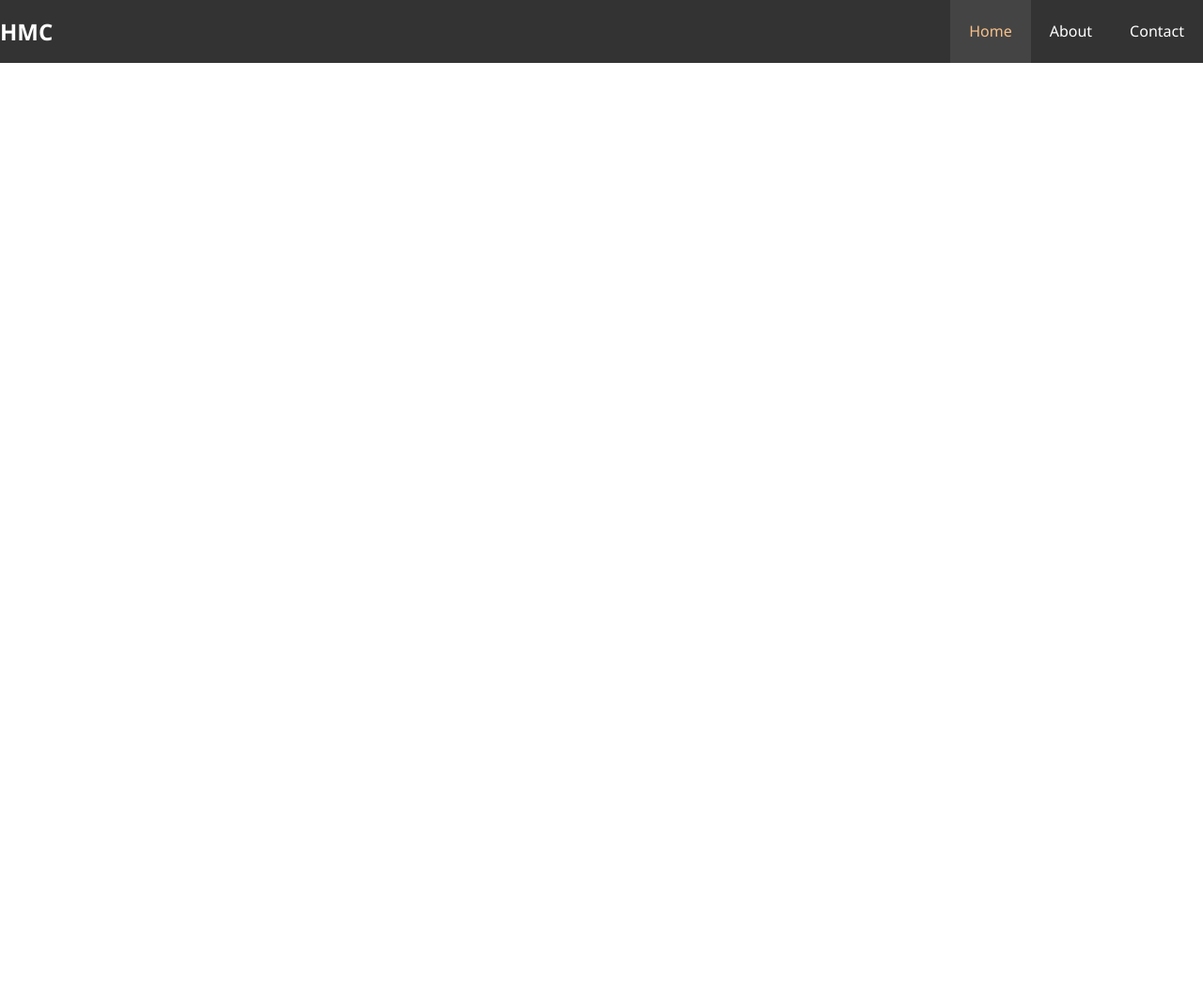
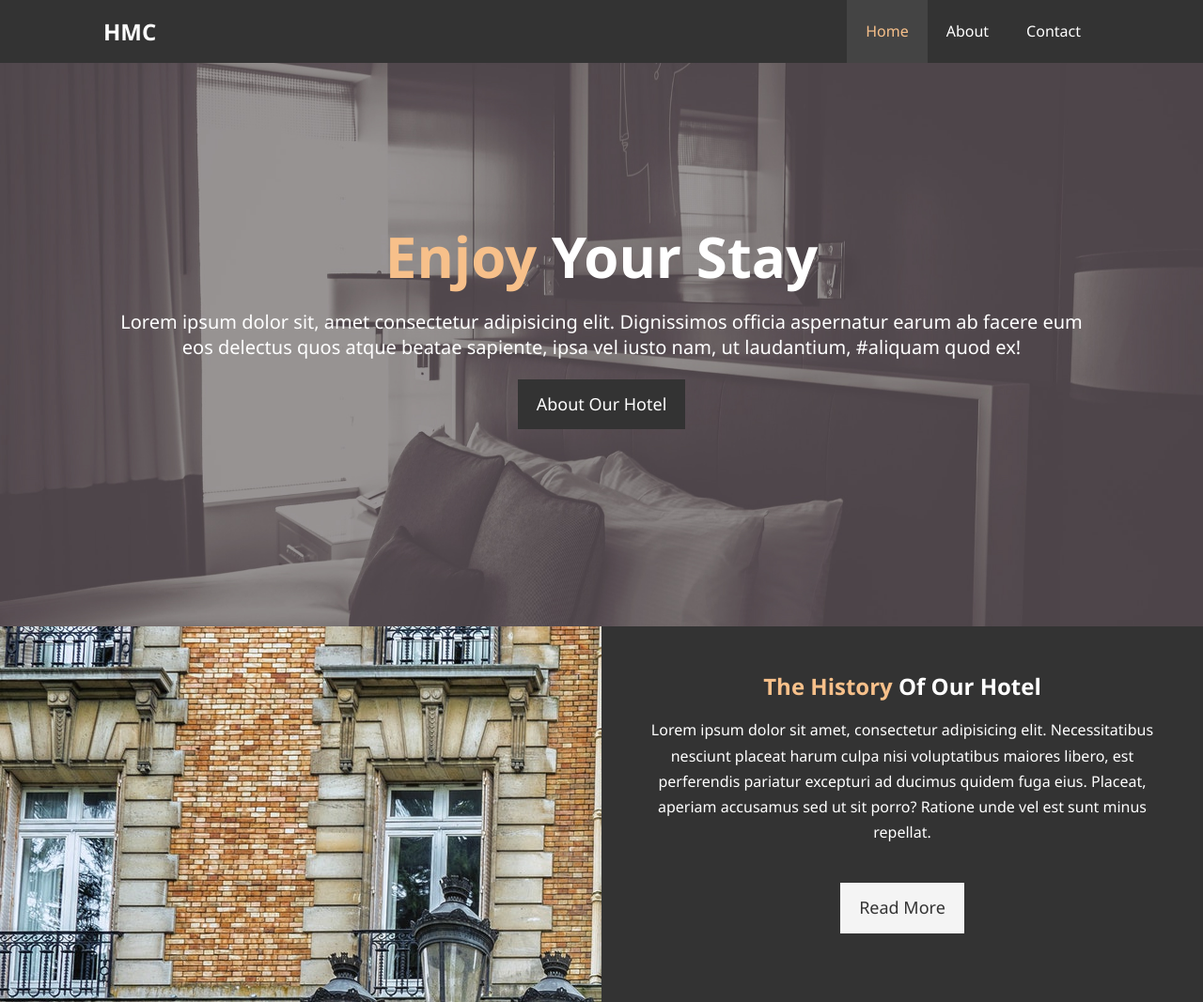
Before and after one commit to Blue-Eyes-FrontEnd-Dragon/ManchesterHotels, a plain HTML site: page index.html in a window 1280 px wide. Shown: the whole page at 94% size. Before the commit the page ends 800 px from the top, so only its background shows below. Drawn offline with Linux system fonts and the light colour scheme.

Commit message:
Add section styling

```diff
--- a/index.html
+++ b/index.html
@@ -14,13 +14,50 @@
 <body>
     <header>
         <nav id="navbar">
+            <div class="container">
                 <h1 class="logo"><a href="index.html">HMC</a></h1>
                 <ul>
                     <li><a class="current" href="index.html">Home</a></li>
                     <li><a href="about.html">About</a></li>
                     <li><a href="contact.html">Contact</a></li>
                 </ul>
+            </div>
         </nav>
+
+        <div id="showcase">
+            <div class="container">
+                <div class="showcase-content">
+                    <h1><span class="text-primary">Enjoy</span> Your Stay</h1>
+                    <p class="lead">Lorem ipsum dolor sit, amet consectetur adipisicing elit.
+                        Dignissimos officia aspernatur earum ab facere eum eos delectus
+                        quos atque beatae sapiente, ipsa vel iusto nam, ut laudantium,
+                        #aliquam quod ex!</p>
+                    <a class="btn" href="about.html">About Our Hotel</a>
+                </div>
+            </div>
+        </div>
     </header>
+
+    <section id="home-info" class="bg-dark">
+        <div class="info-img">
+
+        </div>
+        <div class="info-content">
+            <h2>
+                <span class="span text-primary">The History</span> Of Our Hotel
+            </h2>
+            <p>
+                Lorem ipsum dolor sit amet,
+                consectetur adipisicing elit.
+                Necessitatibus nesciunt placeat
+                harum culpa nisi voluptatibus maiores
+                libero, est perferendis pariatur excepturi
+                ad ducimus quidem fuga eius. Placeat, aperiam
+                accusamus sed ut sit porro? Ratione unde vel
+                est sunt minus repellat.
+            </p>
+            <a href="about.html" class="btn btn-light">Read More</a>
+        </div>
+    </section>
 </body>
 </html>
--- a/style/main.css
+++ b/style/main.css
@@ -5,6 +5,53 @@
     box-sizing: border-box;
   }
 
+  /* Utilities */
+
+  .container {
+    margin: auto;
+    max-width: 1100px;
+    overflow: auto;
+    padding: 0 20px;
+  }
+
+  .text-primary {
+    color: #f7c08a;
+  }
+
+  .lead {
+    font-size: 20px;
+  }
+
+  .btn {
+    display: inline-block;
+    font-size: 18px;
+    color: #fff;
+    background: #333;
+    padding: 13px 20px;
+    margin: 20px;
+    border: none;
+    cursor: pointer;
+  }
+
+  .btn:hover {
+    background: #f7c08a;
+    color: #333;
+  }
+
+  .btn-light {
+    background: #f4f4f4;
+    color: #333;
+  }
+
+  .bg-dark {
+    background: #333;
+    color: #fff;
+  }
+
+  .bg-primary {
+    background: #333;
+    color: #f7c08a;
+  }
   /* Main Styling */
   html,body {
     font-family: 'Segoe UI', Tahoma, Geneva, Verdana, sans-serif;
@@ -41,18 +88,66 @@
     float: right;
   }
 
-  #navbar ul li {
+  #navbar .container ul li {
     float: left;
   }
 
-  #navbar ul li a {
+  #navbar .container ul li a {
     display: block;
     padding: 20px;
     text-align: center;
   }
 
-  #navbar ul li a:hover,
-  #navbar ul li a.current {
+  #navbar .container ul li a:hover,
+  #navbar .container ul li a.current {
     background: #444;
     color: #f7c08a;
   }
+
+  /* Showcase */
+  #showcase {
+    background: url('../img/showcase.jpg') no-repeat
+                center center/cover;
+    height: 600px;
+  }
+
+  #showcase .showcase-content {
+    color: #fff;
+    text-align:center;
+    padding-top: 170px;
+  }
+
+  #showcase .showcase-content h1 {
+    font-size: 60px;
+    line-height: 1.2em;
+  }
+
+  #showcase .showcase-contenr p {
+    padding-bottom: 20px;
+    line-height: 1.5em;
+  }
+
+  /* Home Info */
+  #home-info {
+    height: 400px;
+  }
+
+  #home-info .info-img {
+    float: left;
+    width: 50%;
+    background: url('../img/photo-1.jpg') no-repeat;
+    min-height: 100%;
+  }
+
+  #home-info .info-content {
+    float: right;
+    width: 50%;
+    height: 100%;
+    text-align: center;
+    padding: 50px 30px;
+    overflow: hidden;
+  }
+
+  #home-info .info-content p {
+    padding-bottom: 20px;
+  }
```
Lines whose indentation alone changed are shown as unchanged.
